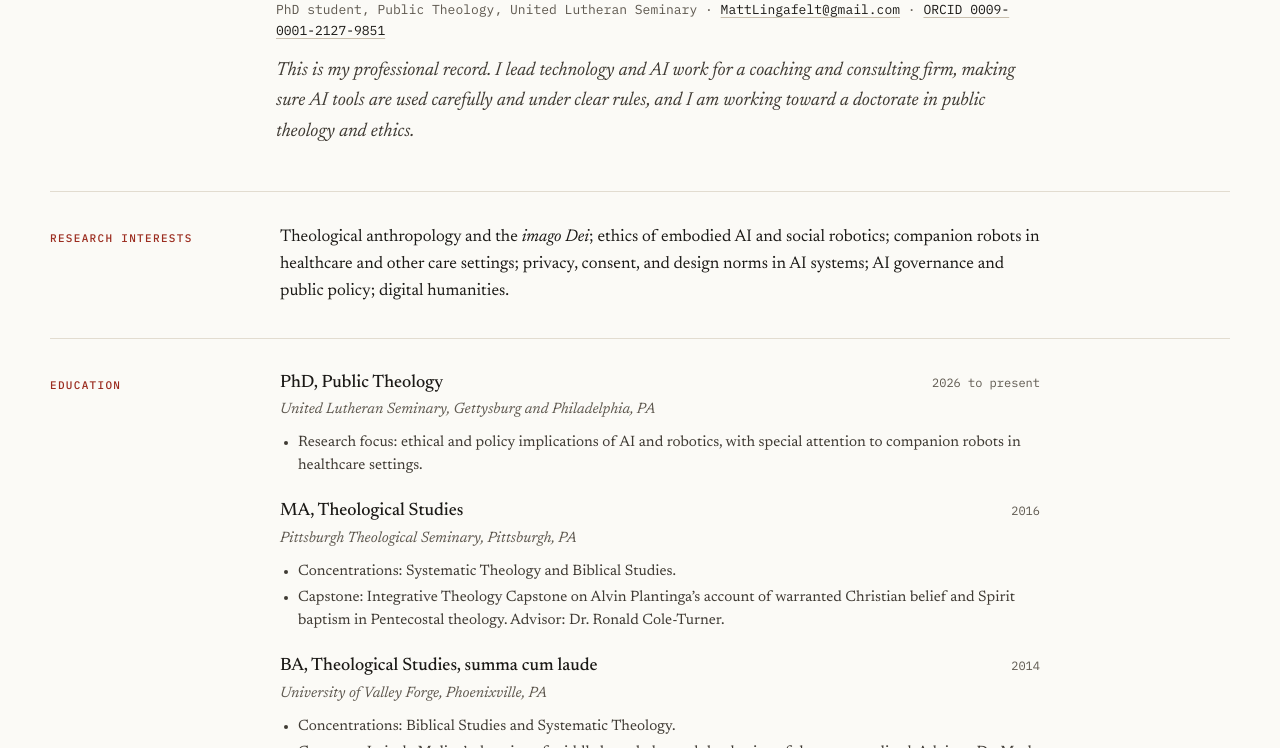
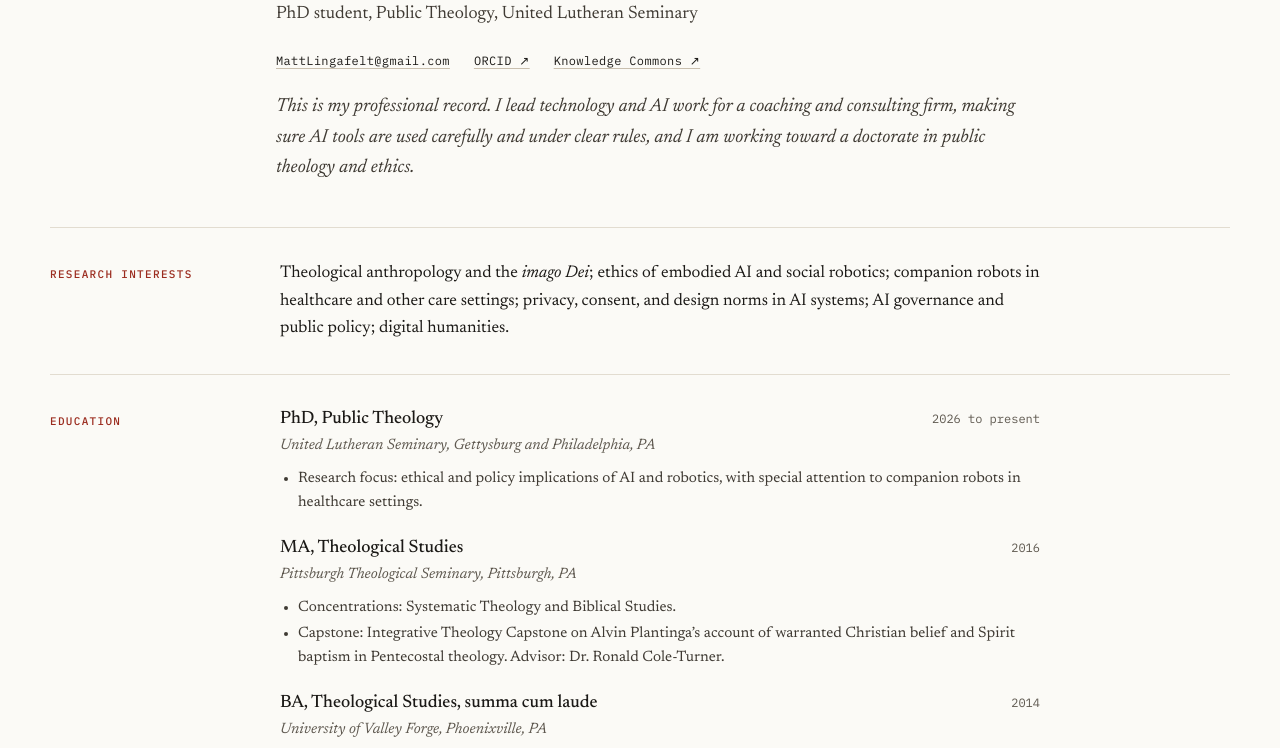
Before and after one commit to mattlingafelt-commits/mattlingafelt.com, a plain HTML site: page cv.html in a window 1280 px wide. Shown: the part 210-958 px from the top of the page. Drawn offline with Linux system fonts and the light colour scheme.

Commit message:
CV: split the header into a role line and a link row
Co-Authored-By: Claude Opus 5.5 <noreply@anthropic.com>

```diff
--- a/cv.html
+++ b/cv.html
@@ -52,7 +52,8 @@ a:hover{color:#9B2C1F}
         <p style="margin: 0; flex: 0 0 190px; font-family: 'IBM Plex Mono', monospace; font-size: 11px; letter-spacing: 0.12em; text-transform: uppercase; color: #9B2C1F; padding-top: 14px">Curriculum vitae<br><span style="color: #5E584F">Updated Nov 2026</span></p>
         <div style="flex: 1 1 600px; min-width: 0; max-width: 760px; display: flex; flex-direction: column; gap: 14px">
           <h1 id="cv-h" style="margin: 0; font-weight: 500; font-size: clamp(36px, 4vw, 52px); line-height: 1.08; letter-spacing: -0.01em">Matthew Lingafelt</h1>
-          <p style="margin: 0; font-family: 'IBM Plex Mono', monospace; font-size: 13px; color: #5E584F">PhD student, Public Theology, United Lutheran Seminary · <a href="mailto:MattLingafelt@gmail.com">MattLingafelt@gmail.com</a> · <a href="https://orcid.org/0009-0001-2127-9851">ORCID 0009-0001-2127-9851</a></p>
+          <p style="margin: 0; font-size: 18px; color: #3F3A33">PhD student, Public Theology, United Lutheran Seminary</p>
+          <p style="margin: 0; display: flex; flex-wrap: wrap; gap: 0 24px; font-family: 'IBM Plex Mono', monospace; font-size: 12px; letter-spacing: 0.03em"><a href="mailto:MattLingafelt@gmail.com" style="padding-block: 8px">MattLingafelt@gmail.com</a><a href="https://orcid.org/0009-0001-2127-9851" style="padding-block: 8px">ORCID ↗</a><a href="https://profile.hcommons.org/members/MRLingafelt/" style="padding-block: 8px">Knowledge Commons ↗</a></p>
           <p style="margin: 0; font-size: 19px; font-style: italic; color: #3F3A33">This is my professional record. I lead technology and AI work for a coaching and consulting firm, making sure AI tools are used carefully and under clear rules, and I am working toward a doctorate in public theology and ethics.</p>
         </div>
       </section>
```
